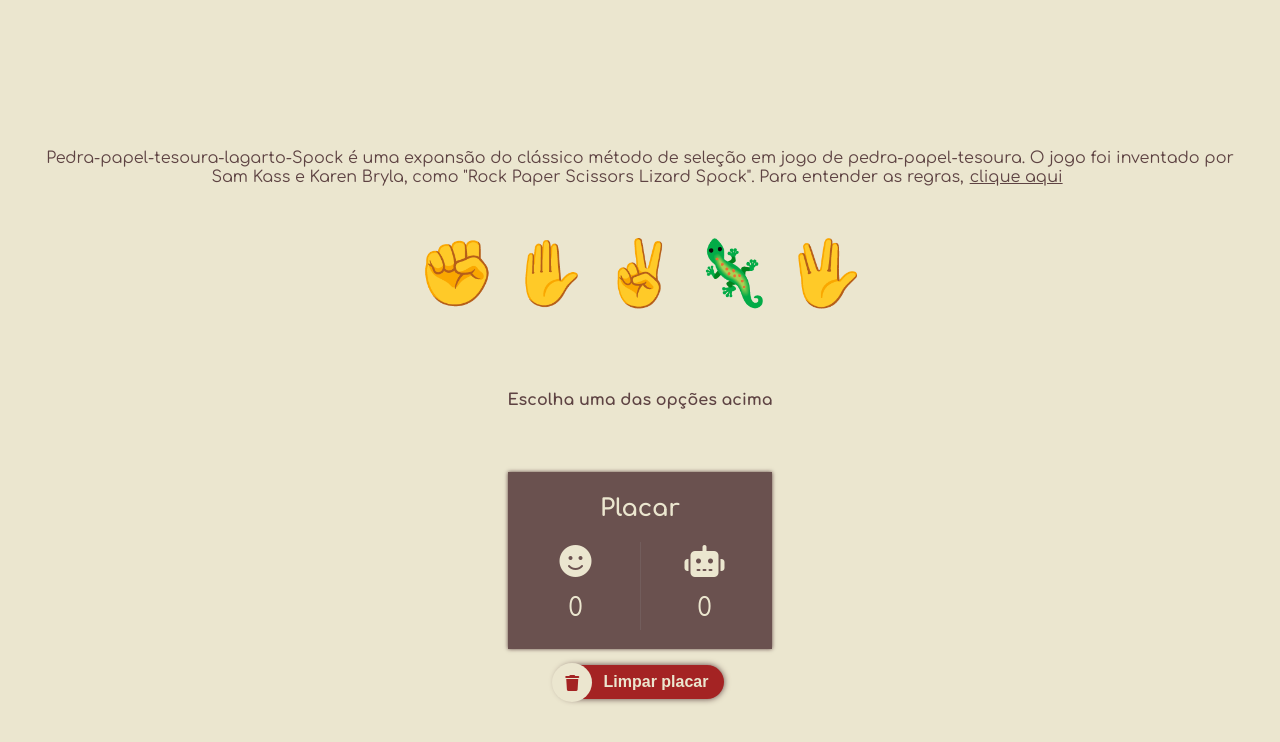
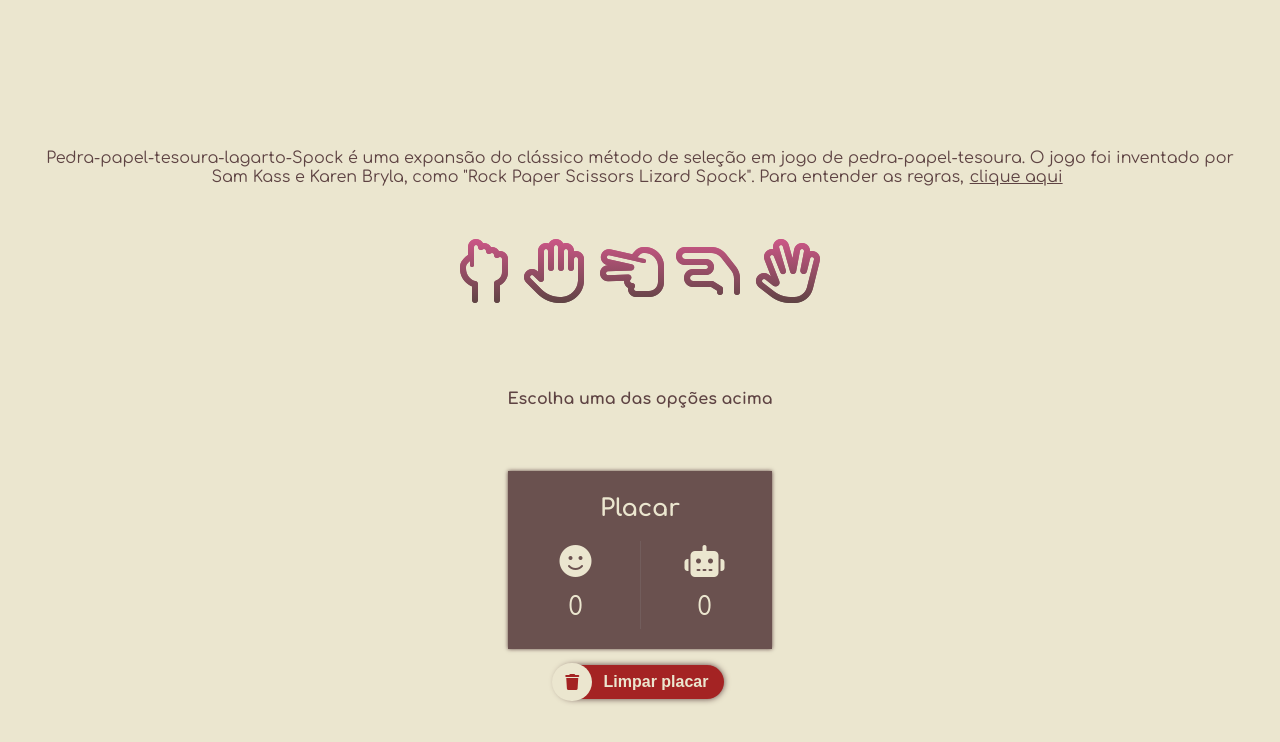
Before and after one commit to HaluDeCassia/largato-spock, a React (Create React App) app: page / in a window 1280 px wide. Shown: the top 742 px of the page. Built offline with nearby package versions, Linux system fonts and the light colour scheme.

Commit message:
WIP: Add style in Buttons component

```diff
--- a/src/components/Buttons/index.js
+++ b/src/components/Buttons/index.js
@@ -2,17 +2,47 @@ import React from 'react';
 import PropTypes from 'prop-types';
 
 import Grid from '../Grid';
+import Emoji from '../Emoji';
 
 import { Button } from './styles';
+
+const options = [
+  {
+    name: 'rock',
+    label: 'pedra',
+    emoji: 'hand-rock',
+    color: '#CE5788'
+  }, {
+    name: 'paper',
+    label: 'papel',
+    emoji: 'hand-paper',
+    color: '#CE5788'
+  }, {
+    name: 'scissors',
+    label: 'tesoura',
+    emoji: 'hand-scissors',
+    color: '#CE5788'
+  }, {
+    name: 'lizard',
+    label: 'lagarto',
+    emoji: 'hand-lizard',
+    color: '#CE5788'
+  }, {
+    name: 'spock',
+    label: 'spock',
+    emoji: 'hand-spock',
+    color: '#CE5788'
+  }
+];
 
 export default function Buttons({ playGame }) {
   return (
     <Grid>
-      <Button onClick={() => playGame('rock')}><span role="img" aria-label="pedra">✊</span></Button>
-      <Button onClick={() => playGame('paper')}><span role="img" aria-label="papel">✋</span></Button>
-      <Button onClick={() => playGame('scissors')}><span role="img" aria-label="tesoura">✌️</span></Button>
-      <Button onClick={() => playGame('lizard')}><span role="img" aria-label="lagarto">🦎</span></Button>
-      <Button onClick={() => playGame('spock')}><span role="img" aria-label="spock">🖖</span></Button>
+      {options.map((option, index) => (
+        <Button onClick={() => playGame(option.name)}>
+          <Emoji gradient size={4} color={option.color} ariaLabel={option.label} emoji={option.emoji}/>
+        </Button>
+      ))}
     </Grid>
   );
 }
```
